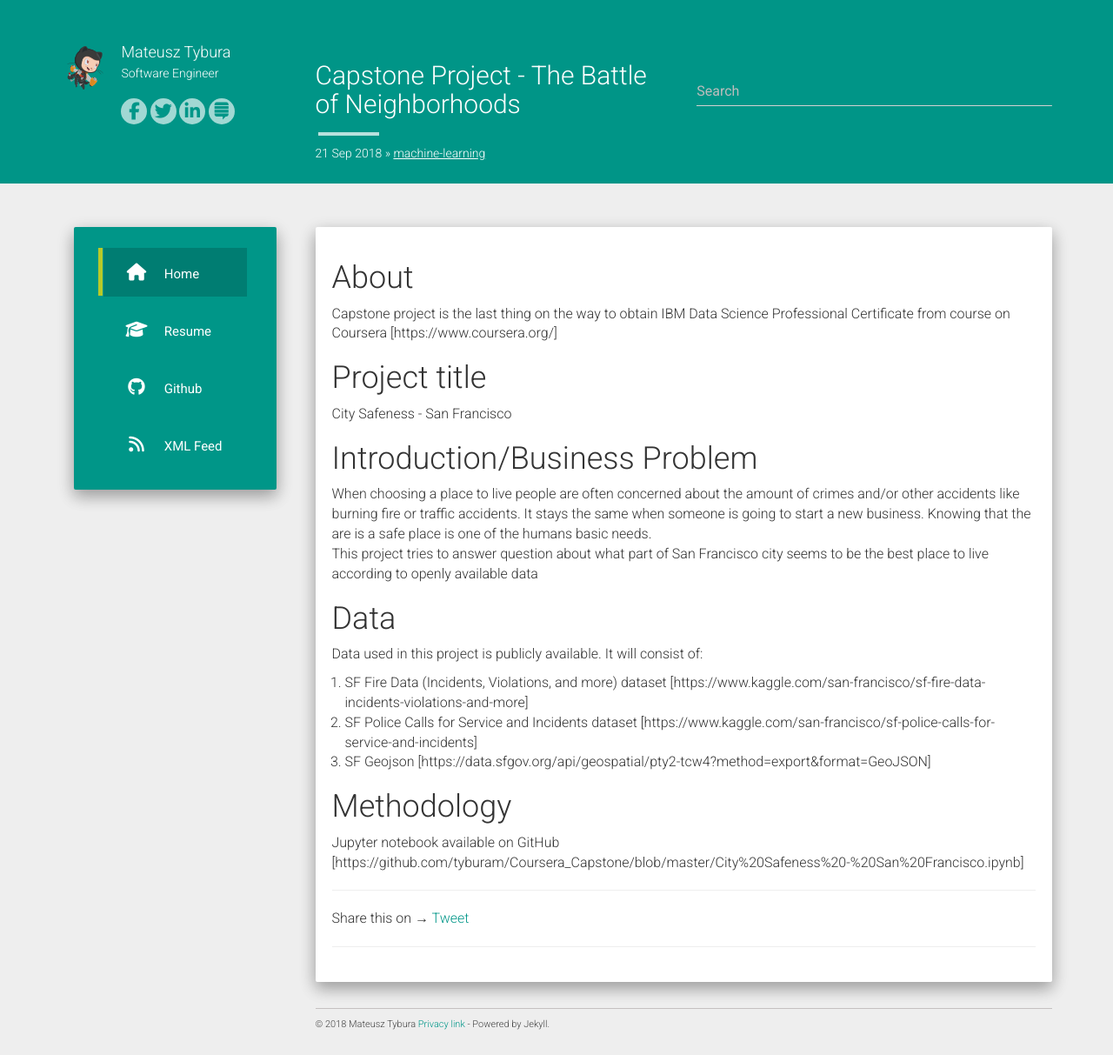
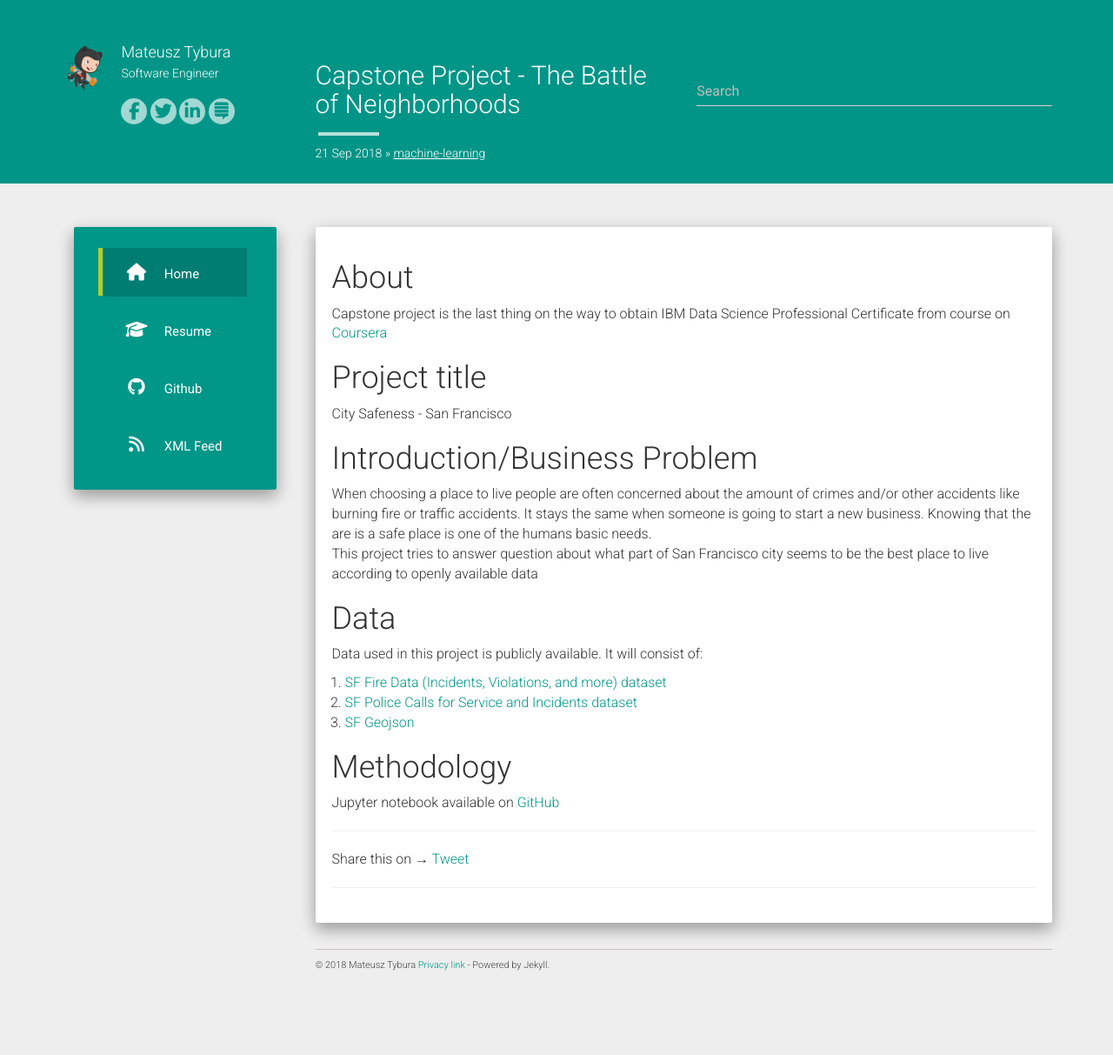
Before and after one commit to tyburam/tyburam.github.io, a Jekyll site: the page built from _posts/2018-09-21-capstone-project-the-battle-of-neighborhoods.md, in a window 1280 px wide. Shown: the whole page at 87% size. Built offline with Jekyll 4.4.1, drawn with Linux system fonts in a browser that asks for light colours; nearby versions of some CDN libraries; comment, search, counter and statistics services are not loaded; after the commit the page ends 1145 px from its top, so only the background shows below that.

Commit message:
Links fix

```diff
--- a/_posts/2018-09-21-capstone-project-the-battle-of-neighborhoods.md
+++ b/_posts/2018-09-21-capstone-project-the-battle-of-neighborhoods.md
@@ -7,7 +7,7 @@ categories: machine-learning
 
 # About
 
-Capstone project is the last thing on the way to obtain IBM Data Science Professional Certificate from course on Coursera [https://www.coursera.org/]
+Capstone project is the last thing on the way to obtain IBM Data Science Professional Certificate from course on [Coursera](https://www.coursera.org/)
 
 # Project title
 
@@ -21,10 +21,10 @@ This project tries to answer question about what part of San Francisco city seem
 # Data
 
 Data used in this project is publicly available. It will consist of:
-1. SF Fire Data (Incidents, Violations, and more) dataset [https://www.kaggle.com/san-francisco/sf-fire-data-incidents-violations-and-more]
-2. SF Police Calls for Service and Incidents dataset [https://www.kaggle.com/san-francisco/sf-police-calls-for-service-and-incidents]
-3. SF Geojson [https://data.sfgov.org/api/geospatial/pty2-tcw4?method=export&format=GeoJSON]
+1. [SF Fire Data (Incidents, Violations, and more) dataset](https://www.kaggle.com/san-francisco/sf-fire-data-incidents-violations-and-more)
+2. [SF Police Calls for Service and Incidents dataset](https://www.kaggle.com/san-francisco/sf-police-calls-for-service-and-incidents)
+3. [SF Geojson](https://data.sfgov.org/api/geospatial/pty2-tcw4?method=export&format=GeoJSON)
 
 # Methodology
 
-Jupyter notebook available on GitHub [https://github.com/tyburam/Coursera_Capstone/blob/master/City%20Safeness%20-%20San%20Francisco.ipynb]
+Jupyter notebook available on [GitHub](https://github.com/tyburam/Coursera_Capstone/blob/master/City%20Safeness%20-%20San%20Francisco.ipynb)
```
